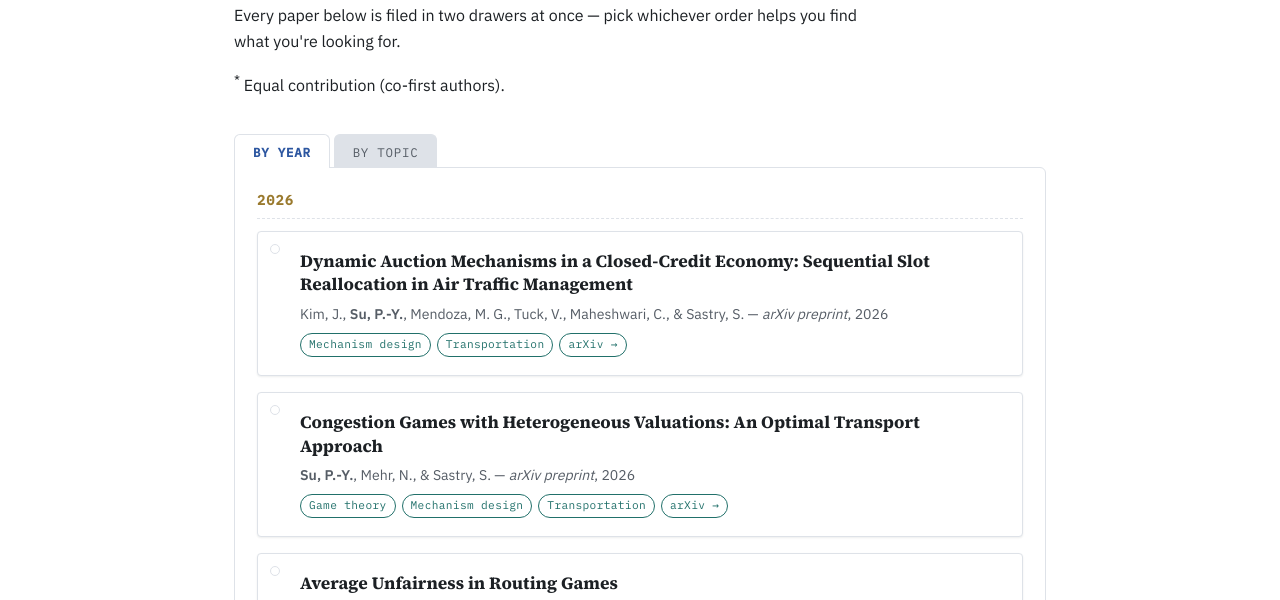
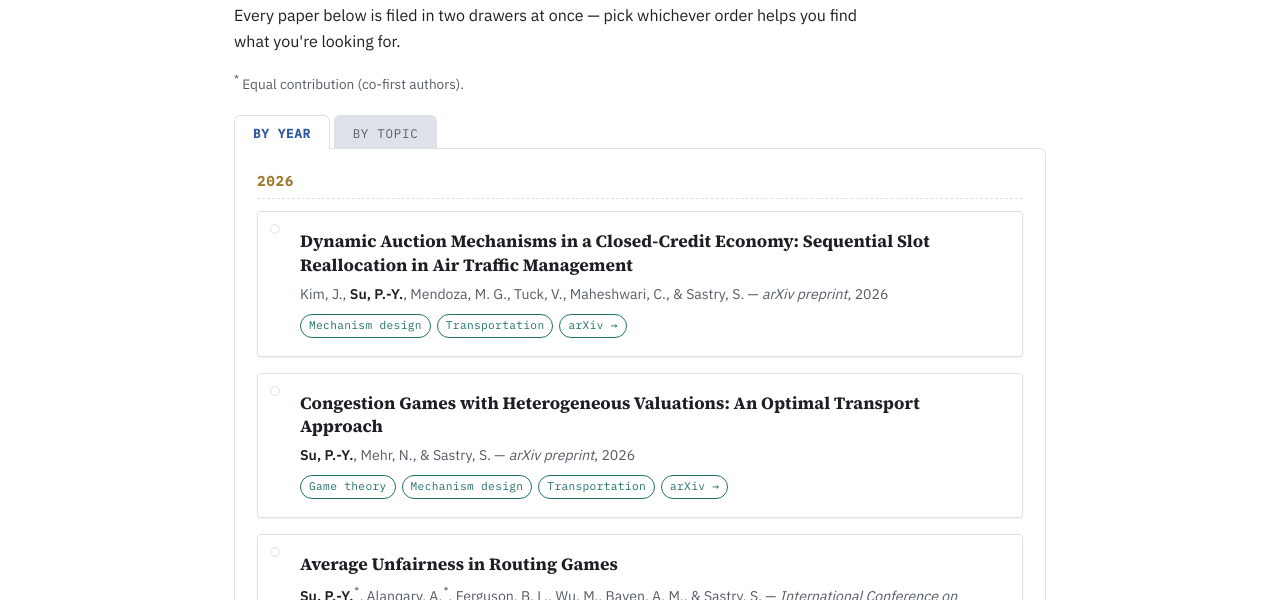
Before and after one commit to Pan-Yang-Su/Pan-Yang-Su.github.io, a plain HTML site: page publications.html in a window 1280 px wide. Shown: the part 200-800 px from the top of the page. Drawn offline with Linux system fonts and the light colour scheme.

Commit message:
Update styles.css

```diff
--- a/styles.css
+++ b/styles.css
@@ -355,6 +355,10 @@ section { padding: 10px 0 46px; }
   margin: 0 0 8px;
 }
 
+.card .meta strong.me { color: var(--ink); font-weight: 600; }
+.card .meta sup.equal { font-size: 0.8em; margin-left: 1px; }
+.pub-note { margin: 10px 0 0; font-size: 0.85rem; color: var(--ink-soft); }
+
 .tag-row { display: flex; flex-wrap: wrap; gap: 6px; margin-top: 8px; }
 .tag {
   font-family: var(--font-mono);
```
